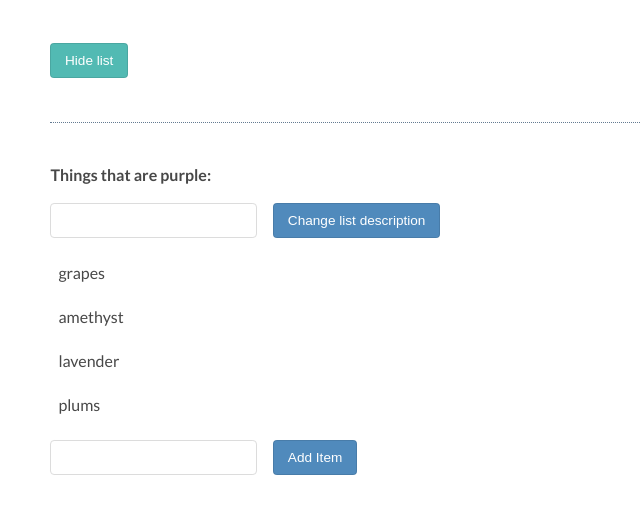
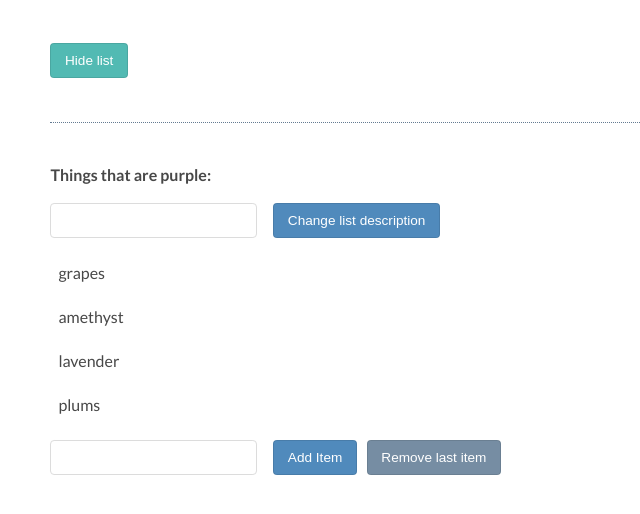
Before and after one commit to kbazant/java-script-and-the-dom, a plain HTML site: page index.html in a window 1280 px wide. Shown: the part 146-660 px from the top of the page, without its empty margins (0-640 px from the left). Drawn offline with Linux system fonts and the light colour scheme.

Commit message:
added 'remove last item' button

```diff
--- a/index.html
+++ b/index.html
@@ -22,6 +22,7 @@
 		</ul>
 		<input type="text" class="addItemInput">
 		<button class="addItemButton">Add Item</button>
+		<button class="removeItemButton">Remove last item</button>
 	</div>
 	<script src="app.js"></script>
 </body>
```
